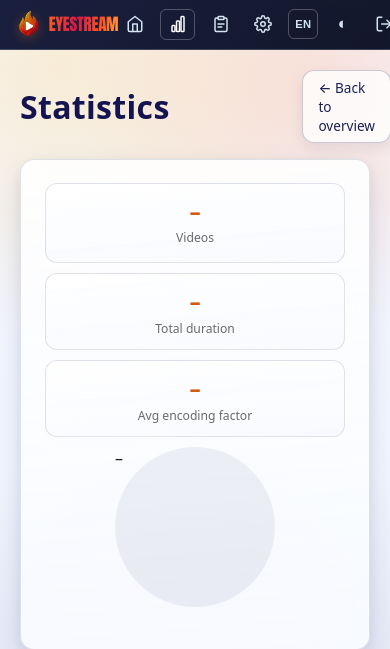
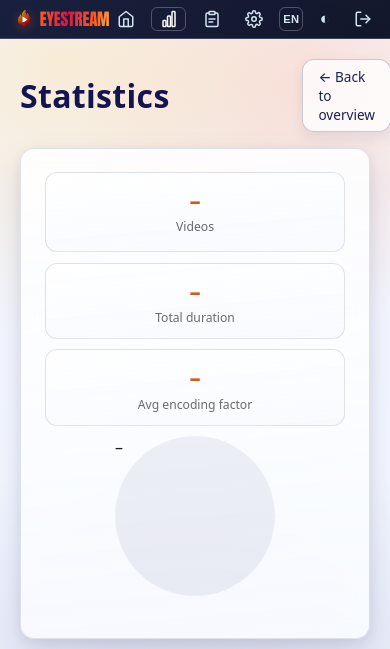
Before and after one commit to wvogel/eyestream, a FastAPI app: page /stats in a window 390 px wide. Shown: the top 649 px of the page. Run offline with FastAPI, Linux system fonts and the light colour scheme; data that the repository does not hold is empty; parts of the project's set-up code (start-up, migrations or seed data) failed here and were passed over; some libraries are stand-ins or nearby versions.

Commit message:
ui: shrink logo to 2/3 and reduce header height by another 10px
Logo/flame 30px -> 20px (mobile 26 -> 17), trim .header-inner padding
and the lang/theme toggles so the slimmer logo sets the row height.

Co-Authored-By: Claude Opus 4.8 <noreply@anthropic.com>

```diff
--- a/app/static/base.css
+++ b/app/static/base.css
@@ -142,7 +142,7 @@ header {
 .header-inner {
   max-width: 1200px;
   margin: auto;
-  padding: .4rem 2rem;
+  padding: .275rem 2rem;
   display: flex;
   justify-content: space-between;
   align-items: center;
@@ -157,12 +157,12 @@ header {
 }
 
 .logo {
-  height: 30px;
+  height: 20px;
   margin-right: .45rem;
 }
 
 .header-flame {
-  height: 30px;
+  height: 20px;
   width: auto;
   filter: drop-shadow(0 2px 6px rgba(255, 122, 24, 0.35));
   transform: translateY(-.5px);
@@ -205,7 +205,7 @@ header {
 .header-example-link {
   color: #d4e4f0;
   font-size: .8rem;
-  padding: .3rem .45rem;
+  padding: .15rem .45rem;
   border-radius: 6px;
   display: inline-flex;
   align-items: center;
@@ -836,7 +836,7 @@ html[data-theme="dark"] .footer-inner a:hover {
 
 .header-nav-link {
   color: #d4e4f0;
-  padding: .35rem .45rem;
+  padding: .15rem .45rem;
   border-radius: 6px;
   display: inline-flex;
   align-items: center;
@@ -865,8 +865,8 @@ html[data-theme="dark"] .footer-inner a:hover {
   font-size: 0.7rem;
   font-weight: 700;
   letter-spacing: 0.04em;
-  width: 30px;
-  height: 30px;
+  width: 24px;
+  height: 24px;
   padding: 0;
   border-radius: 6px;
   cursor: pointer;
@@ -892,8 +892,8 @@ html[data-theme="dark"] .footer-inner a:hover {
   border: none !important;
   color: #d4e4f0 !important;
   font-size: 1.05rem;
-  width: 30px;
-  height: 30px;
+  width: 24px;
+  height: 24px;
   padding: 0;
   border-radius: 6px;
   cursor: pointer;
@@ -1148,7 +1148,7 @@ html[data-theme="dark"] .pagination a {
   }
 
   .header-inner {
-    padding: .55rem 1rem;
+    padding: .275rem 1rem;
   }
 
   .brand-title {
@@ -1157,12 +1157,12 @@ html[data-theme="dark"] .pagination a {
   }
 
   .logo {
-    height: 26px;
+    height: 17px;
     margin-right: .3rem;
   }
 
   .header-flame {
-    height: 26px;
+    height: 17px;
   }
 
   .page-title-bar {
```
